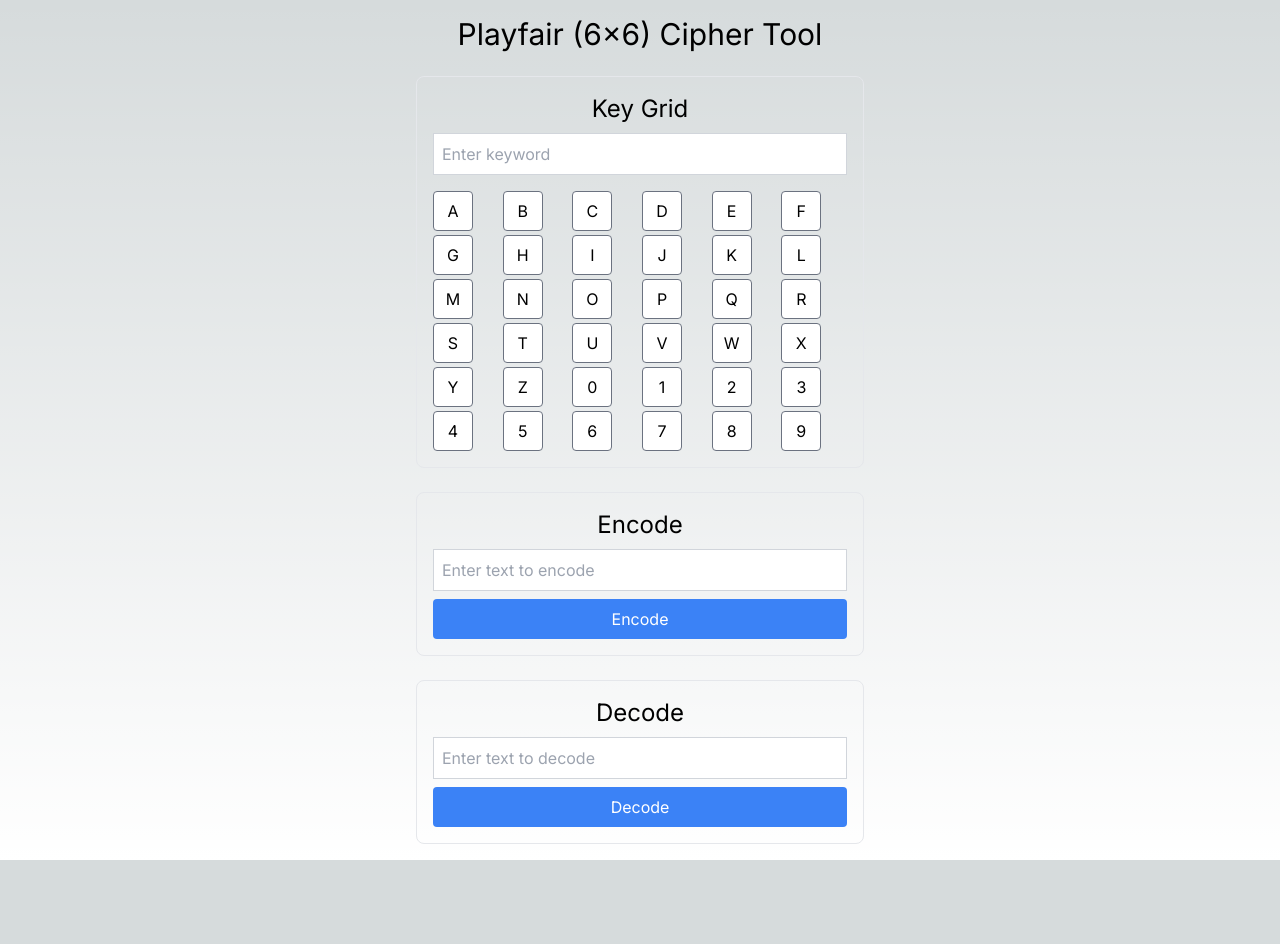
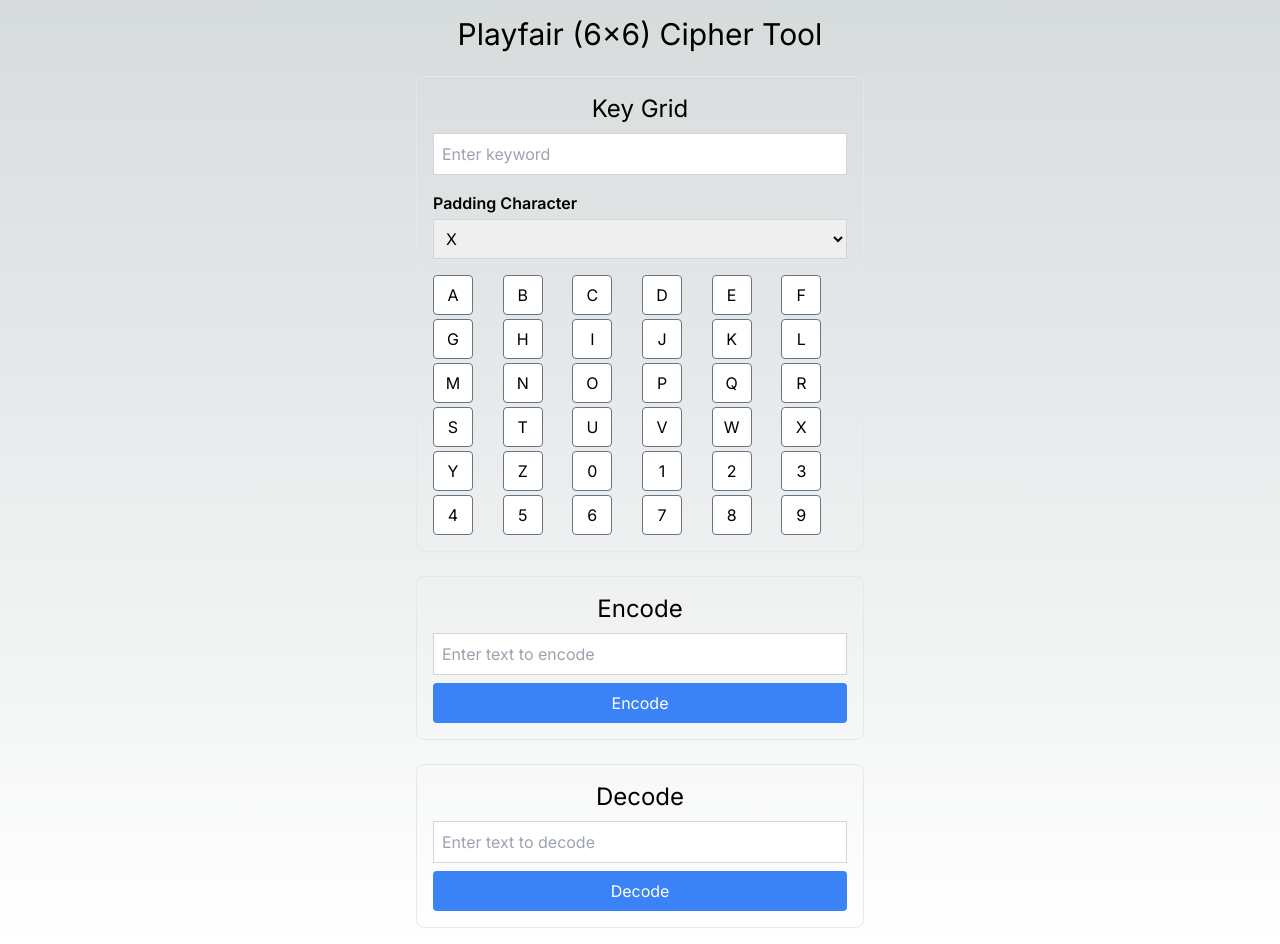
Before and after one commit to AnirudhRevanur/crypto-tools, a Next.js app: page /playfair in a window 1280 px wide. Before the commit the page ends 860 px from the top, so only its background shows below. Built offline with nearby package versions, Linux system fonts and the light colour scheme.

Commit message:
feat: Added a padding character dropdown for playfair cipher

```diff
--- a/app/playfair/encode.ts
+++ b/app/playfair/encode.ts
@@ -1,6 +1,7 @@
 export default function encodePlayfairCipher(
   allChars: string[],
-  plaintext: string
+  plaintext: string,
+  paddingChar: string
 ) {
   const size = 6;
 
@@ -16,9 +17,9 @@ export default function encodePlayfairCipher(
     const second = plaintext[i + 1];
 
     if (first === second) {
-      cleaned.push(first, "X");
+      cleaned.push(first, paddingChar);
     } else {
-      cleaned.push(first, second || "X");
+      cleaned.push(first, second || paddingChar);
       i++;
     }
   }
--- a/app/playfair/page.tsx
+++ b/app/playfair/page.tsx
@@ -13,6 +13,8 @@ function Playfair() {
   const [decodedText, setDecodedText] = useState("");
 
   const [keyword, setKeyword] = useState("");
+  const [paddingChar, setPaddingChar] = useState("X");
+
 
   const keywordProcessed = useMemo(
     () => keyword.toUpperCase().replace(/[^A-Z0-9]/g, ""),
@@ -39,7 +41,7 @@ function Playfair() {
 
   const handleEncode = () => {
     const cleaned = encodeText.toUpperCase().replace(/[^A-Z0-9]/g, "")
-    const result = encodePlayfairCipher(allChars, cleaned)
+    const result = encodePlayfairCipher(allChars, cleaned, paddingChar)
     setEncodedText(result);
   };
 
@@ -64,6 +66,22 @@ function Playfair() {
             placeholder="Enter keyword"
             className="border border-gray-300 p-2 w-full mb-4 text-black"
           />
+
+          {/*Padding Selection*/}
+          <div className="mb-4 text-left" >
+            <label className="block mb-1 font-semibold">Padding Character</label>
+            <select
+              value={paddingChar}
+              onChange={(e) => setPaddingChar(e.target.value)}
+              className="border border-gray-300 p-2 w-full text-black"
+            >
+              {BASE_CHARS.split("").map((ch) => (
+                <option key={ch} value={ch}>
+                  {ch}
+                </option>
+              ))}
+            </select>
+          </div>
 
           {/* Grid UI */}
           <div className="grid grid-cols-6 gap-1 justify-center">
```
